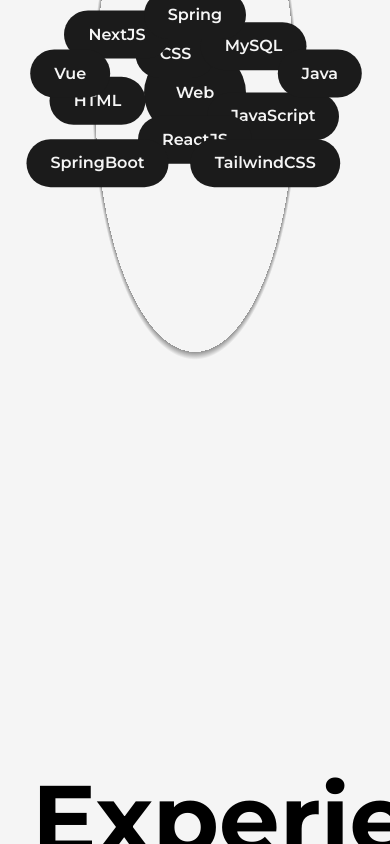
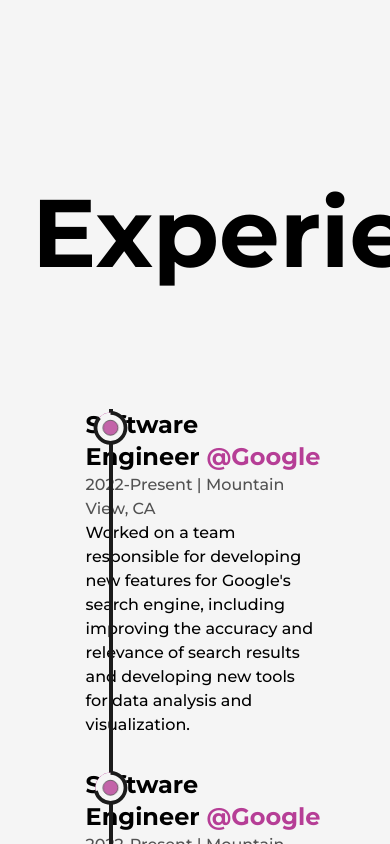
Before and after one commit to Yellowweii/Next-Personal-Website, a Next.js app: page /about in a window 390 px wide. Shown: the part 2100-2944 px from the top of the page. Built offline with nearby package versions, Linux system fonts and the light colour scheme.

Commit message:
finish the responsive skills module

```diff
--- a/app/layout.tsx
+++ b/app/layout.tsx
@@ -7,7 +7,7 @@
 const montserrat = Montserrat({ subsets: ["latin"] });
 
 export const metadata: Metadata = {
-  title: "Create Next App",
+  title: `Yellowwei's Portfolio`,
   description: "Generated by create next app",
 };
 
--- a/components/Skill/index.tsx
+++ b/components/Skill/index.tsx
@@ -12,7 +12,7 @@
 const Skill = ({ name, x, y }: SkillProps) => {
   return (
     <motion.div
-      className="flex items-center justify-center rounded-full font-semibold bg-dark text-light py-3 px-6 shadow-dark cursor-pointer absolute dark:bg-light dark:text-dark"
+      className="flex items-center justify-center rounded-full font-semibold bg-dark text-light lg:py-3 lg:px-6 lg:text-lg shadow-dark cursor-pointer absolute dark:bg-light dark:text-dark text-sm py-1.5 px-3 md:py-2 md:px-4 md:text-base"
       whileHover={{ scale: 1.05 }}
       initial={{ x: 0, y: 0 }}
       whileInView={{ x: x, y: y, transition: { duration: 1.5 } }}
--- a/sections/Skills/index.tsx
+++ b/sections/Skills/index.tsx
@@ -6,9 +6,9 @@
 const Skills = () => {
   return (
     <>
-      <h2 className="font-bold text-8xl mt-64 w-full text-center">Skills</h2>
-      <div className="w-full h-screen relative flex items-center justify-center rounded-full bg-circularLight dark:bg-circularDark">
-        <motion.div className="flex items-center justify-center rounded-full font-semibold bg-dark text-light p-8 absolute shadow-dark cursor-pointer dark:bg-light dark:text-dark" whileHover={{ scale: 1.05 }}>
+      <h2 className="font-bold text-6xl xl:text-8xl mt-32 xl:mt-64 w-full text-center">Skills</h2>
+      <div className="w-full h-[50vh] sm:h-[60vh] md:h-[80vh] lg:h-screen relative flex items-center justify-center rounded-full bg-circularLightSm sm:bg-circularLightMd md:bg-circularLightLg lg:bg-circularLight dark:bg-circularDarkSm sm:dark:bg-circularDarkMd md:dark:bg-circularDarkLg lg:dark:bg-circularDark">
+        <motion.div className="flex items-center justify-center rounded-full font-semibold bg-dark text-light  p-3 text-base md:p-6 lg:p-8 absolute shadow-dark cursor-pointer dark:bg-light dark:text-dark" whileHover={{ scale: 1.05 }}>
           Web
         </motion.div>
         <Skill name="HTML" x="-25vw" y="2vw" />
--- a/tailwind.config.ts
+++ b/tailwind.config.ts
@@ -7,8 +7,21 @@
       backgroundImage: {
         "gradient-radial": "radial-gradient(var(--tw-gradient-stops))",
         "gradient-conic": "conic-gradient(from 180deg at 50% 50%, var(--tw-gradient-stops))",
-        circularLight: "repeating-radial-gradient(rgba(0,0,0,0.4) 2px,#f5f5f5 5px, #f5f5f5 100px)",
-        circularDark: "repeating-radial-gradient(rgba(255,255,255,0.4) 2px,#1b1b1b 8px, #1b1b1b 100px)",
+        circularLight: "repeating-radial-gradient(rgba(0,0,0,0.4) 2px,#f5f5f5 5px,#f5f5f5 100px)",
+
+        circularDark: "repeating-radial-gradient(rgba(255,255,255,0.5) 2px,#1b1b1b 8px,#1b1b1b 100px)",
+
+        circularLightLg: "repeating-radial-gradient(rgba(0,0,0,0.4) 2px,#f5f5f5 5px,#f5f5f5 80px)",
+
+        circularDarkLg: "repeating-radial-gradient(rgba(255,255,255,0.5) 2px,#1b1b1b 8px,#1b1b1b 80px)",
+
+        circularLightMd: "repeating-radial-gradient(rgba(0,0,0,0.4) 2px,#f5f5f5 5px,#f5f5f5 60px)",
+
+        circularDarkMd: "repeating-radial-gradient(rgba(255,255,255,0.5) 2px,#1b1b1b 6px,#1b1b1b 60px)",
+
+        circularLightSm: "repeating-radial-gradient(rgba(0,0,0,0.4) 2px,#f5f5f5 5px,#f5f5f5 40px)",
+
+        circularDarkSm: "repeating-radial-gradient(rgba(255,255,255,0.5) 2px,#1b1b1b 4px,#1b1b1b 40px)",
       },
       colors: {
         dark: "#1b1b1b",
```
